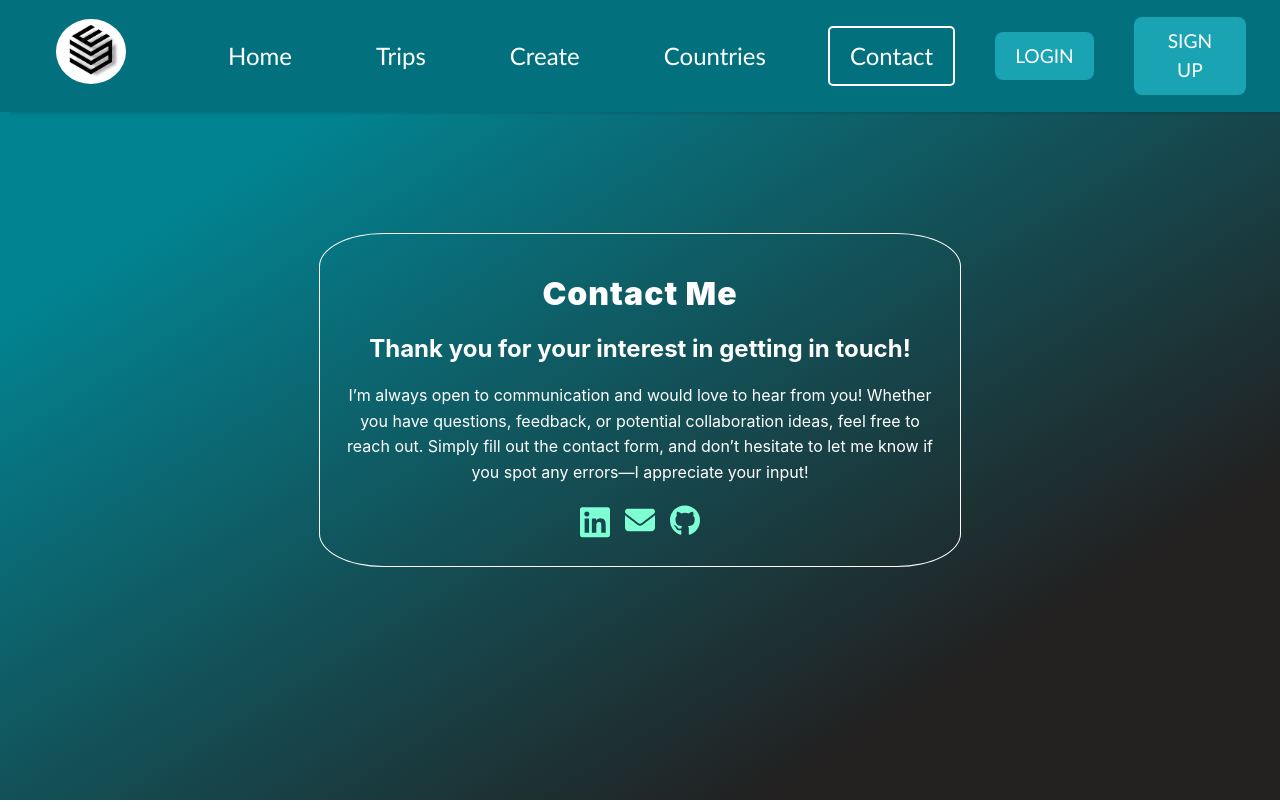
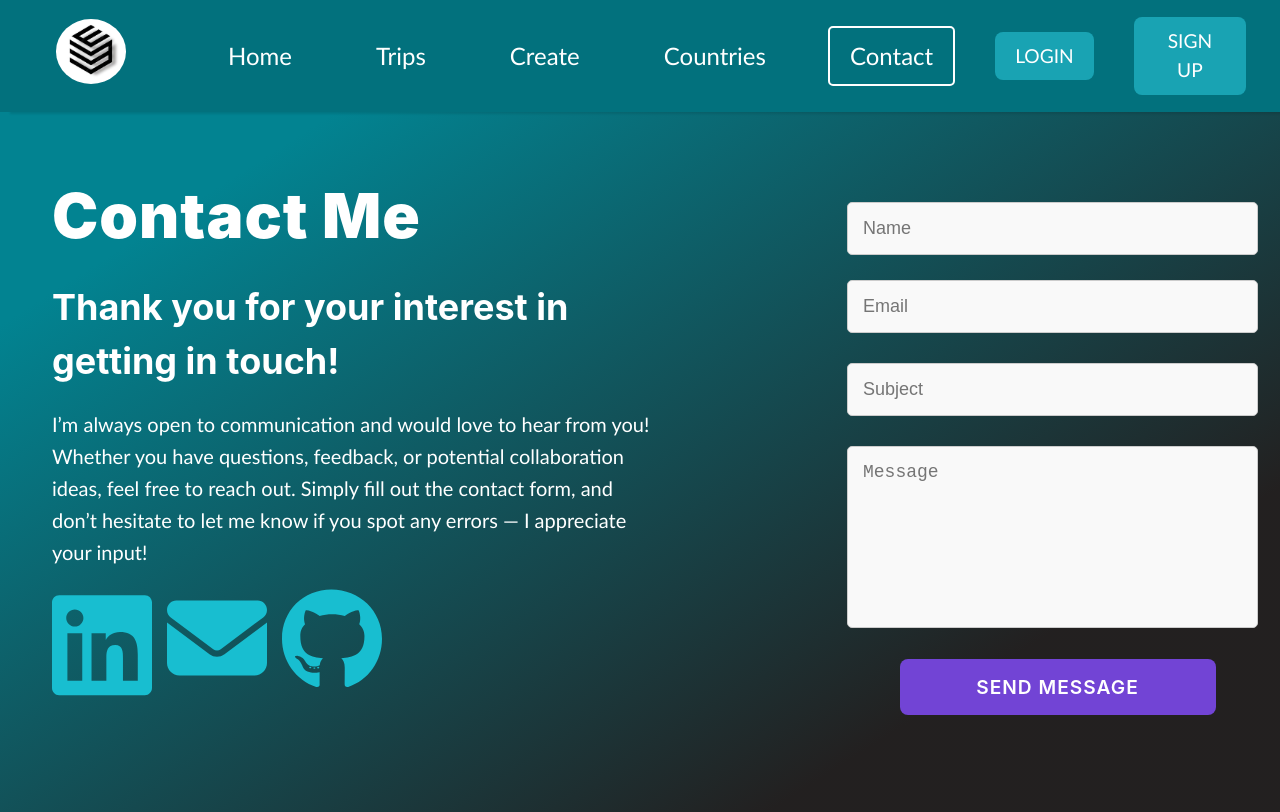
Before and after one commit to saidmsajady/BackPacker_FrontEnd, a React (Vite) app: page /Contact in a window 1280 px wide. Built offline with nearby package versions, Linux system fonts and the light colour scheme.

Commit message:
Have to connect account to EmailJS

```diff
--- a/package.json
+++ b/package.json
@@ -12,6 +12,7 @@
   "dependencies": {
     "axios": "^1.7.2",
     "dotenv": "^16.4.5",
+    "emailjs-com": "^3.2.0",
     "express": "^4.19.2",
     "mongodb": "^6.8.0",
     "mongoose": "^8.5.1",
--- a/src/pages/Contact/Contact.css
+++ b/src/pages/Contact/Contact.css
@@ -1,72 +1,126 @@
 /* Container */
 .contact-container {
+  display: flex;
+  flex-wrap: wrap;
+  gap: 150px;
   padding: 20px;
-    max-width: 600px;
+  max-width: 1400px;
   margin: 0 auto;
-    text-align: center;
   color: white;
-    border: 1px solid white;
-    border-radius: 10%;
-  }
-
-  .icon {
-    color: aquamarine;
 }
 
 /* Left Container */
+.left-container {
+  flex: 1;
+  text-align: left;
+}
+
 .left-container h1 {
-    font-size: 32px; /* Reduced size */
-    margin-bottom: 10px;
+  margin-top: 130px;
+  text-align: left;
+  font-size: 62px;
+  margin-bottom: 20px;
+  width: 600px;
 }
 
 .left-container h2 {
-    font-size: 24px; /* Reduced size */
+  font-size: 36px;
   margin-bottom: 15px;
 }
 
 .left-container p {
-    font-size: 16px; /* Reduced size */
+  font-size: 20px;
   line-height: 1.6;
   margin-bottom: 20px;
+  color: white;
+  font-family: "Gill Sans", "Gill Sans MT", Calibri, "Trebuchet MS", sans-serif;
 }
 
 /* Social Icons */
 .social-icons {
   display: flex;
-    justify-content: center;
+  justify-content: flex-start;
   gap: 15px;
   margin-top: 15px;
 }
 
 .social-icons svg {
-    width: 30px; /* Reduce SVG size */
+  width: 100px;
   height: auto;
   transition: transform 0.3s ease;
+  color: #18bed0;
 }
 
 .social-icons svg:hover {
-    transform: scale(1.1); /* Slight hover effect */
+  transform: scale(1.1);
 }
 
-  /* Responsive Design */
-  @media (max-width: 768px) {
-    .contact-container {
-      padding: 10px;
+/* Right Container */
+.right-container {
+  margin-top: 100px;
+  flex: 1;
+  border-radius: 10px;
+  padding: 45px;
+  max-width: 900px;
 }
 
-    .left-container h1 {
-      font-size: 28px; /* Smaller font on mobile */
+/* Contact Form */
+.contact-form {
+  display: flex;
+  flex-direction: column;
+  gap: 25px;
+  margin-right: 20px;
 }
 
-    .left-container h2 {
-      font-size: 20px; /* Smaller font on mobile */
+.form-group {
+  flex: 1;
 }
 
-    .left-container p {
-      font-size: 14px; /* Smaller text on mobile */
+.form-group label {
+  display: block;
+  margin-bottom: 5px;
+  font-size: 16px;
+  color: white;
 }
 
-    .social-icons svg {
-      width: 25px; /* Smaller icons on mobile */
+/* Input Fields */
+.form-group input, .form-group textarea {
+  width: 120%;
+  padding: 15px; /* Increase padding for a bigger input */
+  border-radius: 5px;
+  border: 1px solid #ccc;
+  background-color: #f9f9f9;
+  color: #333;
+  font-size: 18px; /* Increase font size */
 }
+
+.form-group textarea {
+  resize: none;
+  height: 150px;
 }
+
+
+/* Send Button */
+.send-button {
+  padding: 0.8rem 2rem;
+  background-color: #7244d5;
+  color: white;
+  border: none;
+  font-size: 1.2rem;
+  font-weight: 600;
+  width: 100%;
+  text-transform: uppercase;
+  border-radius: 8px;
+  cursor: pointer;
+  transition: transform 0.3s ease-in-out, background-color 0.3s ease-in-out;
+  margin-left: 52.5px;
+}
+
+.send-button:hover {
+  transform: scale(1.1);
+  background-color: #128996;
+}
+
+#email {
+  margin-top: 20px;
+}
--- a/src/pages/Contact/Contact.jsx
+++ b/src/pages/Contact/Contact.jsx
@@ -3,6 +3,7 @@ import './Contact.css';
 
 const Contact = () => {
   return (
+    <>
     <div className='contact-container'>
       <div className='left-container'>
         <h1>Contact Me</h1>
@@ -11,7 +12,7 @@ const Contact = () => {
           I’m always open to communication and would love to hear from you! Whether you
           have questions, feedback, or potential collaboration ideas, feel free to reach out.
           Simply fill out the contact form, and don’t hesitate to let me know if you spot any
-          errors—I appreciate your input!
+          errors — I appreciate your input!
         </p>
         <div className="social-icons">
           <a href="https://www.linkedin.com/in/said-masih-sajady/" aria-label="LinkedIn" target='_blank'>
@@ -25,8 +26,33 @@ const Contact = () => {
           </a>
         </div>
       </div>
-    </div>
-  );
-};
 
-export default Contact;
+      <div className='right-container'>
+        <form className='contact-form'>
+          <div className="form-row">
+            <div className="form-group">
+              <label htmlFor="name"></label>
+              <input type="text" id="name" name="name" placeholder='Name'required />
+            </div>
+            <div className="form-group">
+              <label htmlFor="email"></label>
+              <input type="email" id="email" name="email" placeholder='Email' required />
+            </div>
+          </div>
+          <div className="form-group">
+            <label htmlFor="subject"></label>
+            <input type="text" id="subject" name="subject" placeholder='Subject' required />
+          </div>
+          <div className="form-group">
+            <label htmlFor="message"></label>
+            <textarea id="message" name="message" rows="6" placeholder='Message' required></textarea>
+          </div>
+          <button type="submit" className="send-button">Send Message</button>
+        </form>
+      </div>
+      </div>
+      </>
+    );
+  };
+
+  export default Contact;
--- a/src/pages/Countries/Countries.jsx
+++ b/src/pages/Countries/Countries.jsx
@@ -51,7 +51,7 @@ const Countries = () => {
 
   return (
     <>
-      <h1 className='countries-page-title'>Create your new trip below!</h1>
+      <h1 className='countries-page-title'>Get some inspo for your trip!</h1>
       <div className='container-country'>
       <br/><br/>
       <div className="filter-controls">
--- a/src/pages/Create/Create.css
+++ b/src/pages/Create/Create.css
@@ -6,7 +6,7 @@
   letter-spacing: 1px;
   text-align: center;
   margin-top: 50px;
-  margin-bottom: 30px;
+  margin-bottom: 65px;
 }
 
 /* Container Styling */
--- a/src/pages/Home/Home.css
+++ b/src/pages/Home/Home.css
@@ -65,22 +65,6 @@
       background-color: #128996;
   }
 
-  /* Responsive text adjustments */
-  @media (max-width: 768px) {
-      h1 {
-        font-size: 2.5rem;
-      }
-
-      h2 {
-        font-size: 1.2rem;
-      }
-
-      .signup-home-btn button {
-        font-size: 1rem;
-        padding: 0.6rem 1.8rem;
-      }
-  }
-
   .home-flex-container {
       display: flex;
       align-items: center;
--- a/src/pages/Trips/Trips.css
+++ b/src/pages/Trips/Trips.css
@@ -24,7 +24,7 @@ body {
 
   /* Headings */
   .first-title {
-    margin-bottom: 35px;
+    margin-bottom: 15px;
     color: white;
     font-size: 50px;
     font-weight: 1000;
--- a/src/pages/Trips/Trips.jsx
+++ b/src/pages/Trips/Trips.jsx
@@ -91,7 +91,7 @@ const Trips = () => {
           </div>
         ) : (
           <>
-            <h2 className="first-title">See All Your Trips Below!</h2>
+            <h2 className="first-title">See All Your Trips!</h2>
             <div className="trips-list">
               {trips.map((trip, index) => (
                 <React.Fragment key={trip._id}>
```
Also changed, not shown: 1 other file (tests, documents, lock files or other folders). Lines whose indentation alone changed are shown as unchanged.
